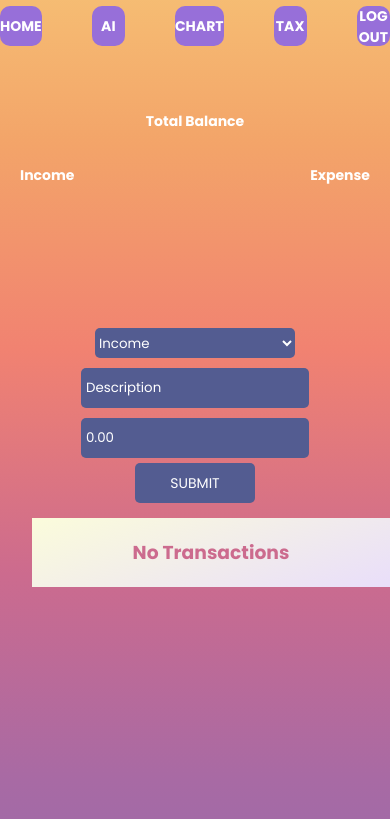
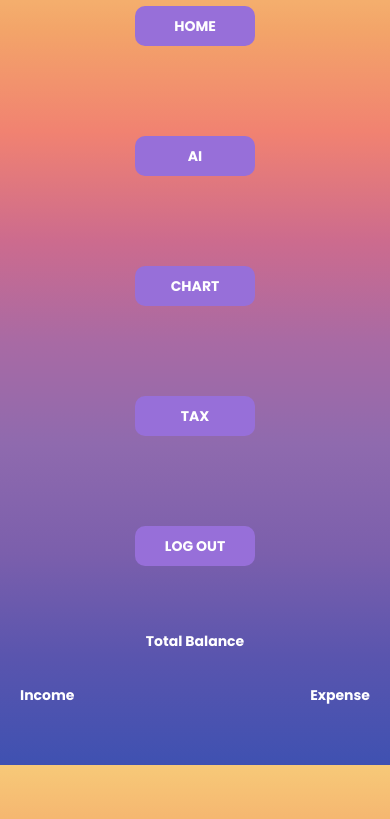
Before and after one commit to MohdAsim0/expense_tracker, a plain HTML site: page index.html in a window 390 px wide. Shown: the part 79-898 px from the top of the page. Drawn offline with nearby package versions, Linux system fonts and the light colour scheme; sample sign-in values are in the browser's storage.

Commit message:
Media query for button mobile size

```diff
--- a/style.css
+++ b/style.css
@@ -19,6 +19,8 @@ body {
     #f3a469 87%,
     #f7c978 100%
   );
+  background-repeat:no-repeat;
+  background-attachment: fixed;
   color: white;
 }
 h2 {
@@ -402,4 +404,11 @@ td {
   #income_container {
     width: 100%;
   }
+
+  #buttonSection {
+    display: flex;
+    justify-content: center;
+    flex-direction: column;
+    align-items: center;
 }
+}
```
Also changed, not shown: login.css (+0 -184 lines), register.css (+5 -99 lines).
